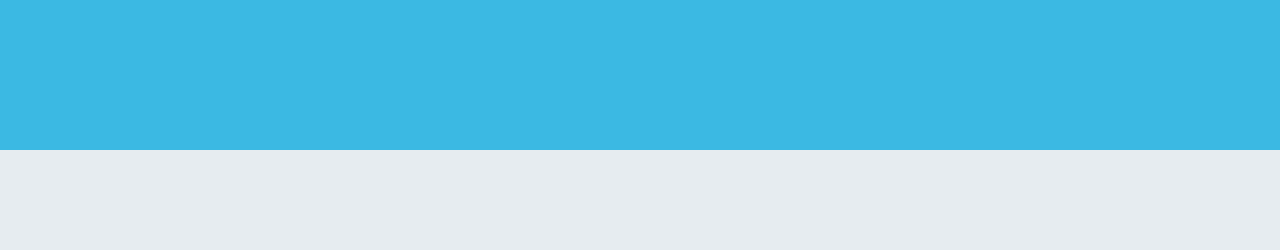
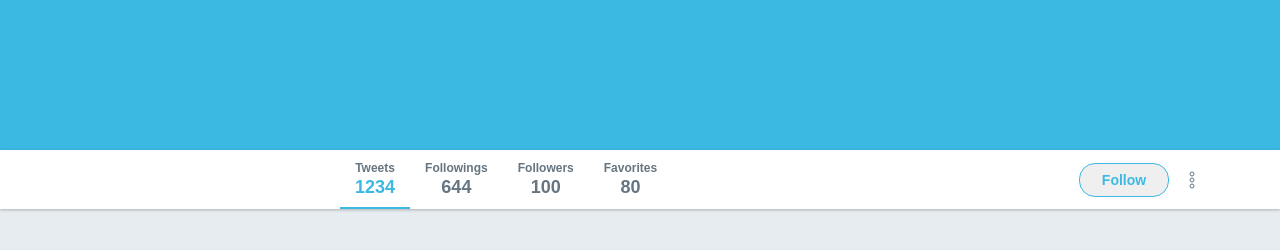
Before and after one commit to JoseJulioDev/app-twitter, a plain HTML site: page index.html in a window 1280 px wide. Shown: the part 276-526 px from the top of the page. Drawn offline with Linux system fonts and the light colour scheme.

Commit message:
adding the top bar

```diff
--- a/index.html
+++ b/index.html
@@ -28,5 +28,31 @@
         <div class="banner">
             <h1>Twitter do José Julio </h1>
         </div>
+        <div class="bar">
+            <div class="content">
+                <ul>
+                    <li class="active">
+                        <span>Tweets</span>
+                        <strong>1234</strong>
+                    </li>
+                    <li>
+                        <span>Followings</span>
+                        <strong>644</strong>
+                    </li>
+                    <li>
+                        <span>Followers</span>
+                        <strong>100</strong>
+                    </li>
+                    <li>
+                        <span>Favorites</span>
+                        <strong>80</strong>
+                    </li>
+                </ul>
+                <div class="actions">
+                    <button>Follow</button>
+                    <img src="images/more.svg" alt="More">
+                </div>
+            </div>
+        </div>
     </body>
 </html>
--- a/styles.css
+++ b/styles.css
@@ -109,3 +109,79 @@ div.banner {
 
     color: #FFF;
 }
+
+div.bar {
+    height: 59px;
+    background: #FFF;
+    box-shadow: 0 1px 3px rgba(0, 0, 0, 0.25);
+}
+
+div.bar .content {
+    display: flex;
+    justify-content: space-between;
+    align-items: center;
+    padding-left: 285px;
+    height: 100%;
+}
+
+div.bar ul {
+    list-style: none;
+    display: flex;
+    height: 100%;
+}
+
+div.bar ul li {
+    display: flex;
+    flex-direction: column;
+    align-items: center;
+    justify-content: center;
+    padding: 0 15px;
+    position: relative;
+}
+
+div.bar ul li.active::after {
+    content: '';
+    width: 100%;
+    height: 2px;
+    position: absolute;
+    bottom: 0;
+    left: 0;
+    background: #3BB9E3;
+}
+
+div.bar ul li span {
+    color: #667580;
+    font-size: 12px;
+    font-weight: bold;
+}
+
+div.bar ul li strong {
+    color: #667580;
+    font-size: 18px;
+    font-weight: bold;
+    margin-top: 2px;
+}
+
+div.bar ul li.active strong {
+    color:#3BB9E3;
+}
+
+div.bar .content .actions {
+    display: flex;
+}
+
+div.bar .content .actions button {
+    width: 90px;
+    height: 34px;
+
+    display: flex;
+    align-items: center;
+    justify-content: center;
+
+    color: #3BB9E3;
+    font-weight: bold;
+    font-size: 14px;
+    border: 1px solid #3BB9E3;
+    border-radius: 16px;
+    margin-right: 20px;
+}
```
